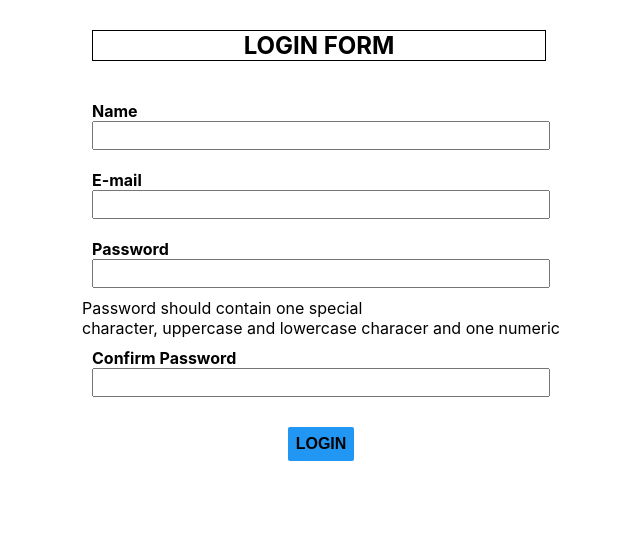
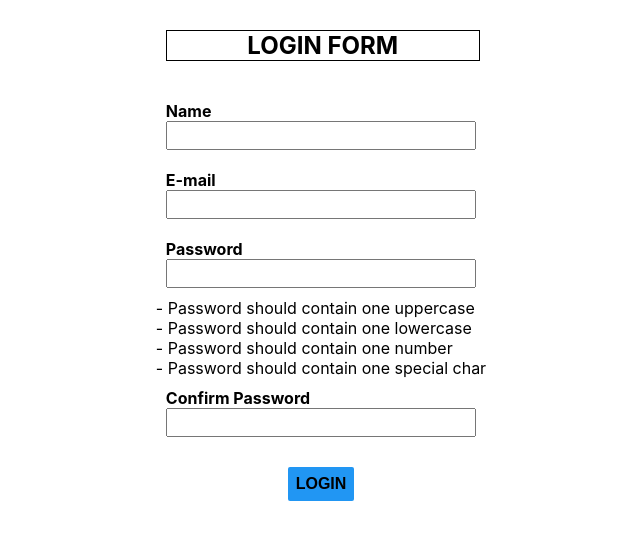
Before and after one commit to kanadeakshay/login_form_react, a React (Create React App) app: page / in a window 1280 px wide. Shown: the top 540 px of the page, without its empty margins (319-959 px from the left). Built offline with nearby package versions, Linux system fonts and the light colour scheme.

Commit message:
:truck: update: error messages

```diff
--- a/src/components/Input/Input.js
+++ b/src/components/Input/Input.js
@@ -7,7 +7,7 @@ const Input = (props) => {
     return (
         <div className="form-input">
             <label htmlFor={htmlFor}>{label}</label>
-            <input type={type} name={name} id={id} autoComplete='off'
+            <input type={type} name={name} id={id} autoComplete="off"
                 required
                 value={value}
                 onChange={onChange}
--- a/src/containers/home/home.css
+++ b/src/containers/home/home.css
@@ -10,7 +10,8 @@
     align-items: center;
 }
 .precaution{
-    min-width: 40%;
+    display: flex;
+    flex-direction: column;
 }
 .msg{
     display: flex;
--- a/src/containers/home/home.js
+++ b/src/containers/home/home.js
@@ -69,9 +69,12 @@ const Home = () => {
                                 <Input htmlFor="password" type="password" name="password" id="password"
                                     value={password} label="Password"
                                     onChange={(e) => setPassword(e.target.value)} />
-                                <span className='precaution'>Password should contain one special <br />
-                                    character, uppercase and lowercase characer and one numeric</span>
-
+                                <div className='precaution'>
+                                    <span>- Password should contain one uppercase </span>
+                                    <span>- Password should contain one lowercase </span>
+                                    <span>- Password should contain one number </span>
+                                    <span>- Password should contain one special char </span>
+                                </div>
                                 <Input htmlFor="confirmPassword" type="password" name="confirmPassword" id="confirmPassword"
                                     value={confirmPassword} label="Confirm Password"
                                     onChange={(e) => setConfirmPassword(e.target.value)}
```
